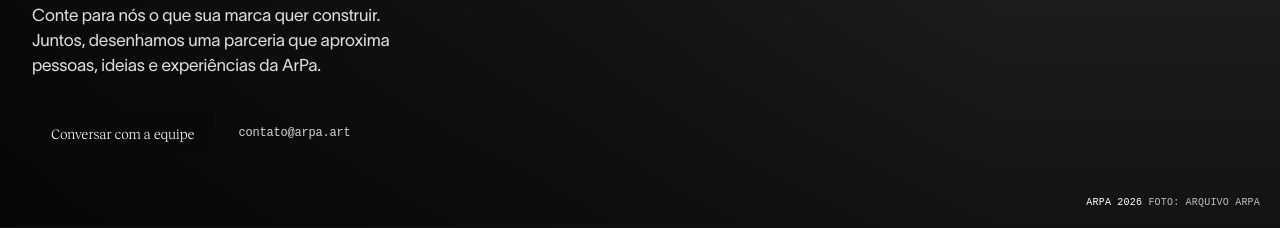
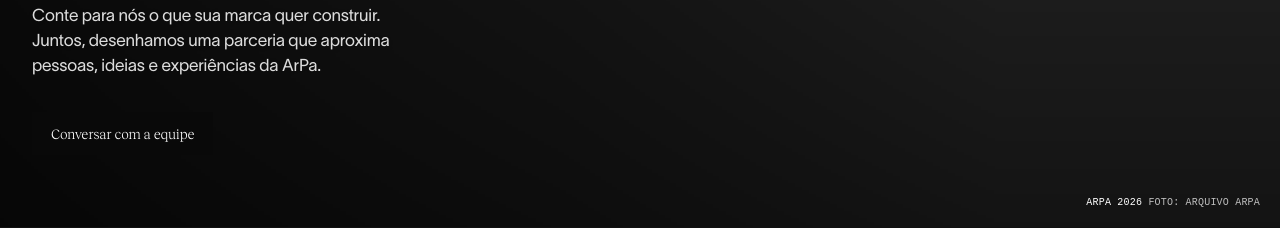
Before and after one commit to tinto-marketing/arpa-comercial, a plain HTML site: page index.html in a window 1280 px wide. Shown: the part 9536-9764 px from the top of the page. Drawn offline with Linux system fonts and the light colour scheme.

Commit message:
v14: tira o e-mail contato@arpa.art do fim da página (pedido da Camilla, reunião 25/11); botão Conversar com a equipe continua abrindo o e-mail
Co-Authored-By: Claude Opus 5.5 <noreply@anthropic.com>
Claude-Session: https://claude.ai/code/session_01LdQSDxEKK3VrUiJ4k7NyXR

```diff
--- a/index.html
+++ b/index.html
@@ -317,9 +317,6 @@
             <p>Conte para nós o que sua marca quer construir. Juntos, desenhamos uma parceria que aproxima pessoas, ideias e experiências da ArPa.</p>
             <div class="contact-row">
               <a class="button button-light" href="mailto:contato@arpa.art?subject=Parcerias comerciais ArPa 2027">Conversar com a equipe</a>
-              <div class="contact-details">
-                <a href="mailto:contato@arpa.art">contato@arpa.art</a>
-              </div>
             </div>
           </div>
         </div>
```
